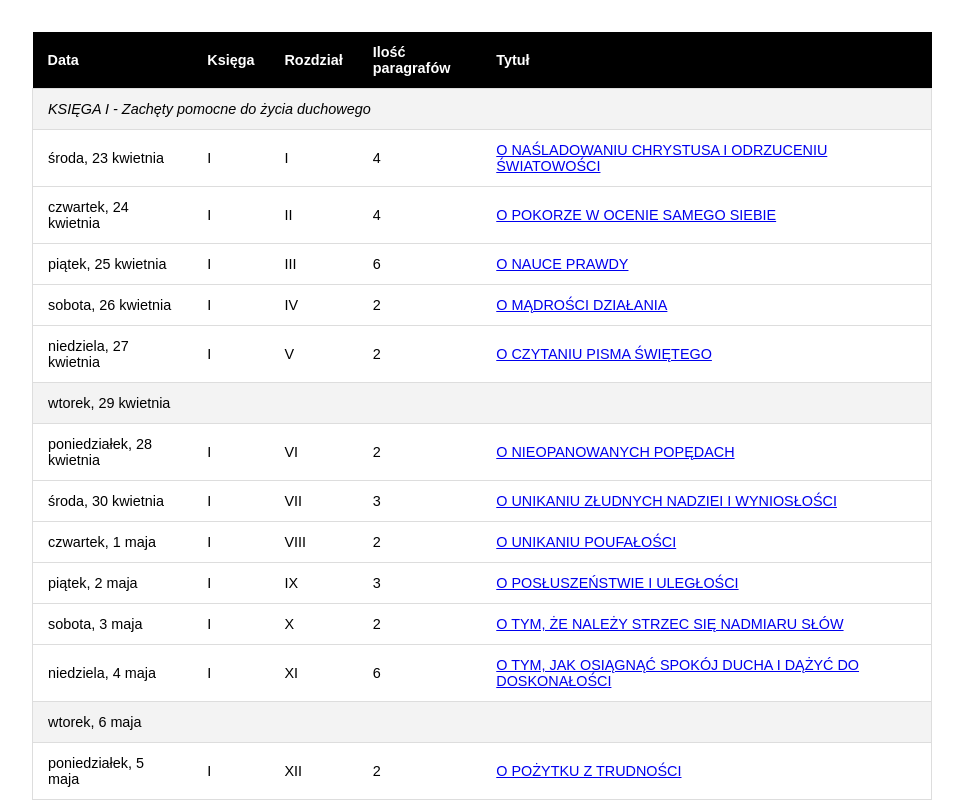
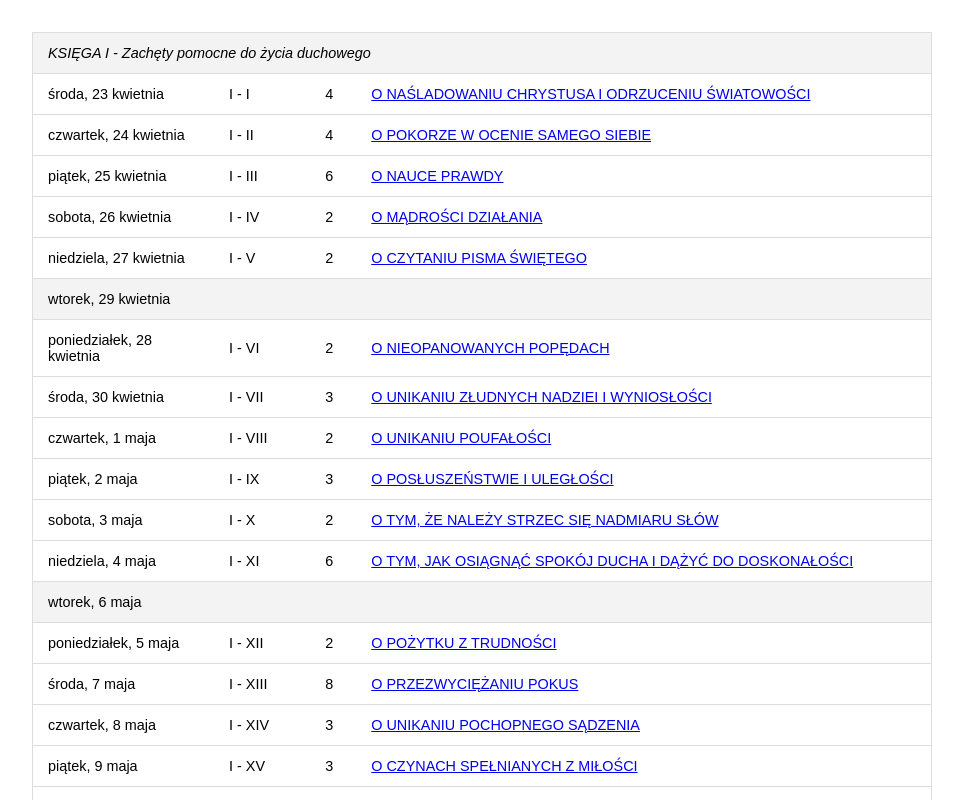
Before and after one commit to adam-zielonka/akempis, a Next.js app: page / in a window 1280 px wide. Shown: the top 800 px of the page, without its empty margins (158-1121 px from the left). Built offline with nearby package versions, Linux system fonts and the light colour scheme.

Commit message:
Make smaller table

```diff
--- a/src/app/globals.css
+++ b/src/app/globals.css
@@ -19,7 +19,6 @@ h1 {
 table {
   border-collapse: collapse;
   font-size: 0.9em;
-  min-width: 400px;
 }
 
 thead tr {
--- a/src/app/page.tsx
+++ b/src/app/page.tsx
@@ -8,7 +8,7 @@ export default async function Page() {
   for (const chapter of getChapters()) {
     if (chapter.bookSubtitle !== lastBookSubtitle) {
       chapters.push(<tr key={`${chapter.slug}-before`} className="book">
-        <td colSpan={5}>
+        <td colSpan={4}>
           {chapter.bookTitle} - {chapter.bookSubtitle}
         </td>
       </tr>);
@@ -18,8 +18,7 @@ export default async function Page() {
 
     chapters.push(<tr key={chapter.slug}>
       <td>{chapter.date.toLocaleDateString("pl-PL", { weekday: "long", month: "long", day: "numeric" })}</td>
-      <td>{chapter.bookTitle.split(" ")[1]}</td>
-      <td>{chapter.title.split(" ")[1]}</td>
+      <td>{chapter.bookTitle.split(" ")[1]} - {chapter.title.split(" ")[1]}</td>
       <td>{chapter.paragraf.length}</td>
       <td><Link href={`/${chapter.slug}`}>{chapter.subtitle}</Link></td>
     </tr>);
@@ -29,7 +28,7 @@ export default async function Page() {
         <td>
           {chapter.nextDate.toLocaleDateString("pl-PL", { weekday: "long", month: "long", day: "numeric" })}
         </td>
-        <td colSpan={4}>
+        <td colSpan={3}>
         </td>
       </tr>);
     }
@@ -38,15 +37,6 @@ export default async function Page() {
   return (
     <div>
       <table>
-        <thead>
-          <tr>
-            <th>Data</th>
-            <th>Księga</th>
-            <th>Rozdział</th>
-            <th>Ilość paragrafów</th>
-            <th>Tytuł</th>
-          </tr>
-        </thead>
         <tbody>
           {chapters}
         </tbody>
```
